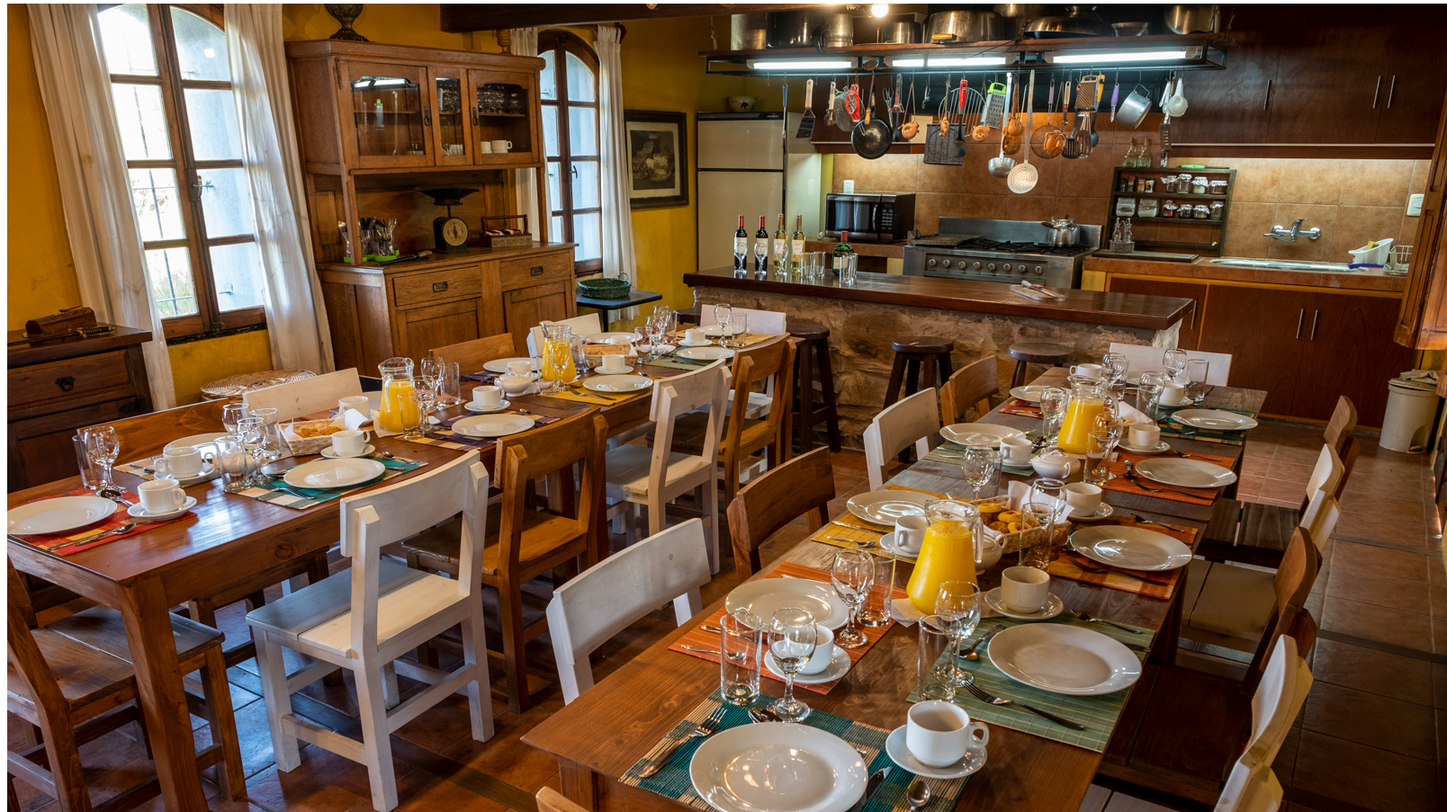
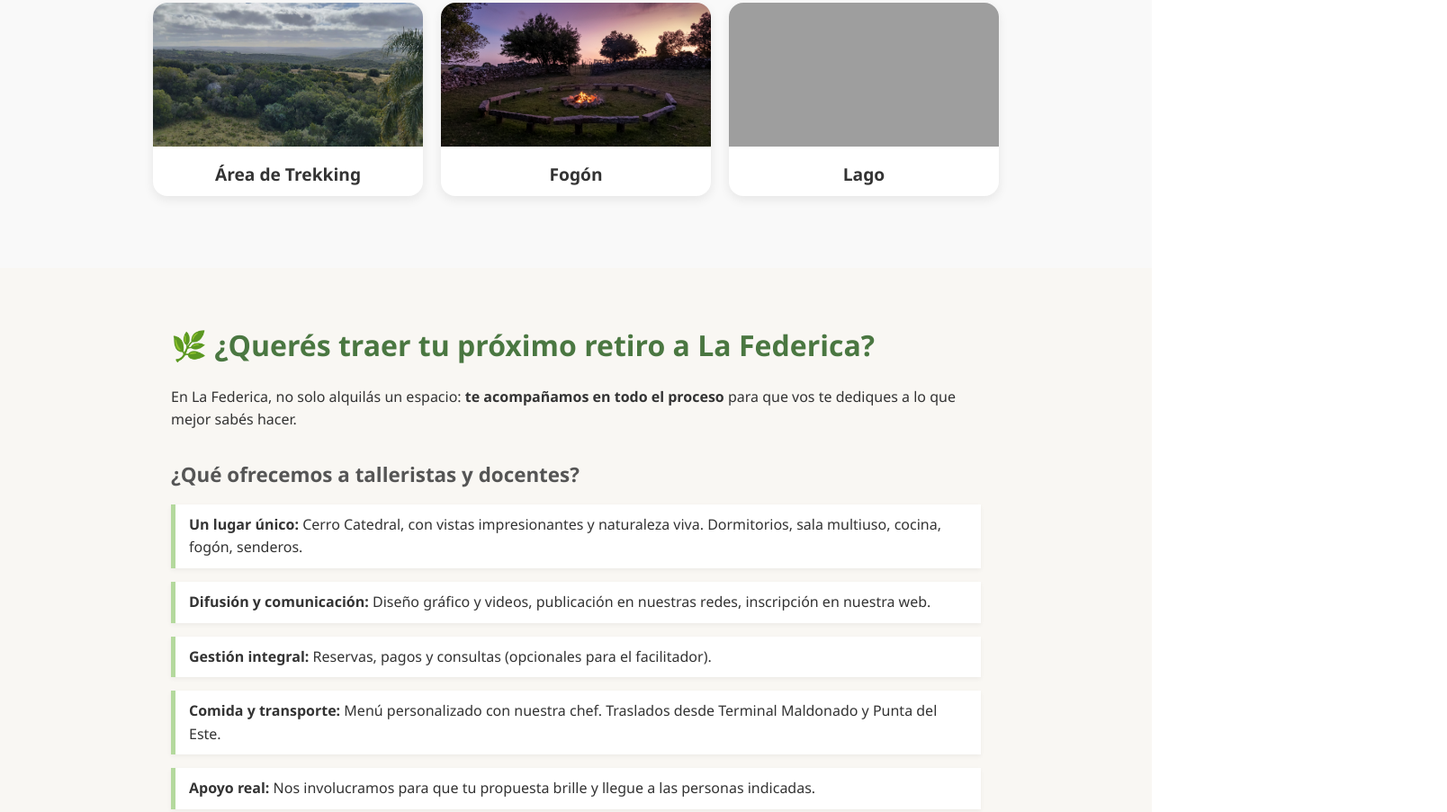
Before and after one commit to LuZeta/LaFederica, a plain HTML site: page index.html in a window 1280 px wide. Shown: the part 1397-2300 px from the top of the page at 90% size, 1608 px wide, since content can reach past the window. Drawn offline with Linux system fonts and the light colour scheme; the site is published under a folder, as on GitHub Pages, so addresses that start at the root find nothing.

Commit message:
arreglo rutas

```diff
--- a/index.html
+++ b/index.html
@@ -4,7 +4,8 @@
   <meta charset="UTF-8" />
   <meta name="viewport" content="width=device-width, initial-scale=1.0" />
   <title>La Federica - Naturaleza y Encuentro</title>
-  <link rel="stylesheet" href="/css/style.css" />
+ <link rel="stylesheet" href="css/style.css" />
+
 
   <link href="https://fonts.googleapis.com/css2?family=Great+Vibes&display=swap" rel="stylesheet">
 </head>
@@ -127,7 +128,7 @@
   </div>
 </div>
 
-<script src="/js/script.js"></script>
+<script src="js/script.js"></script>
 
 </body>
 
```
